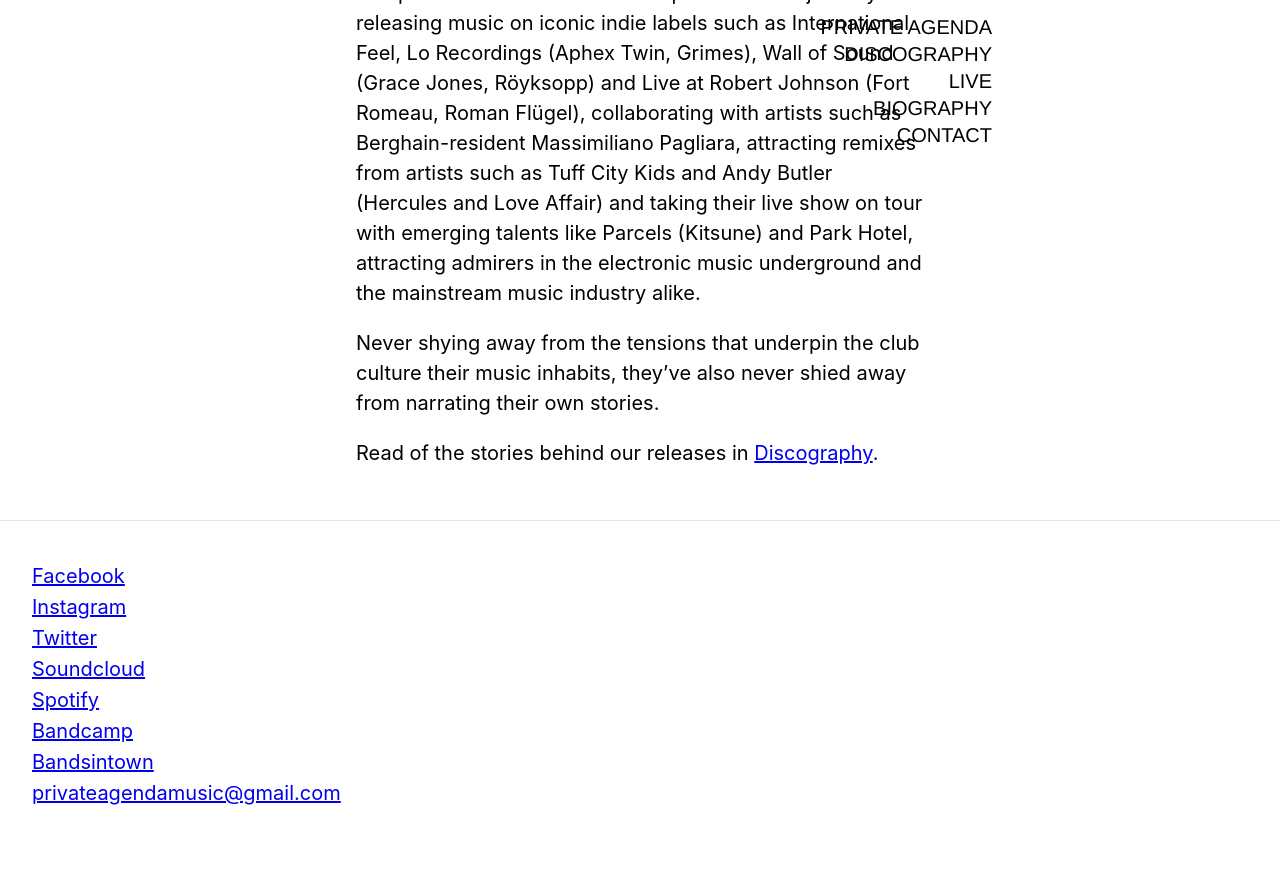
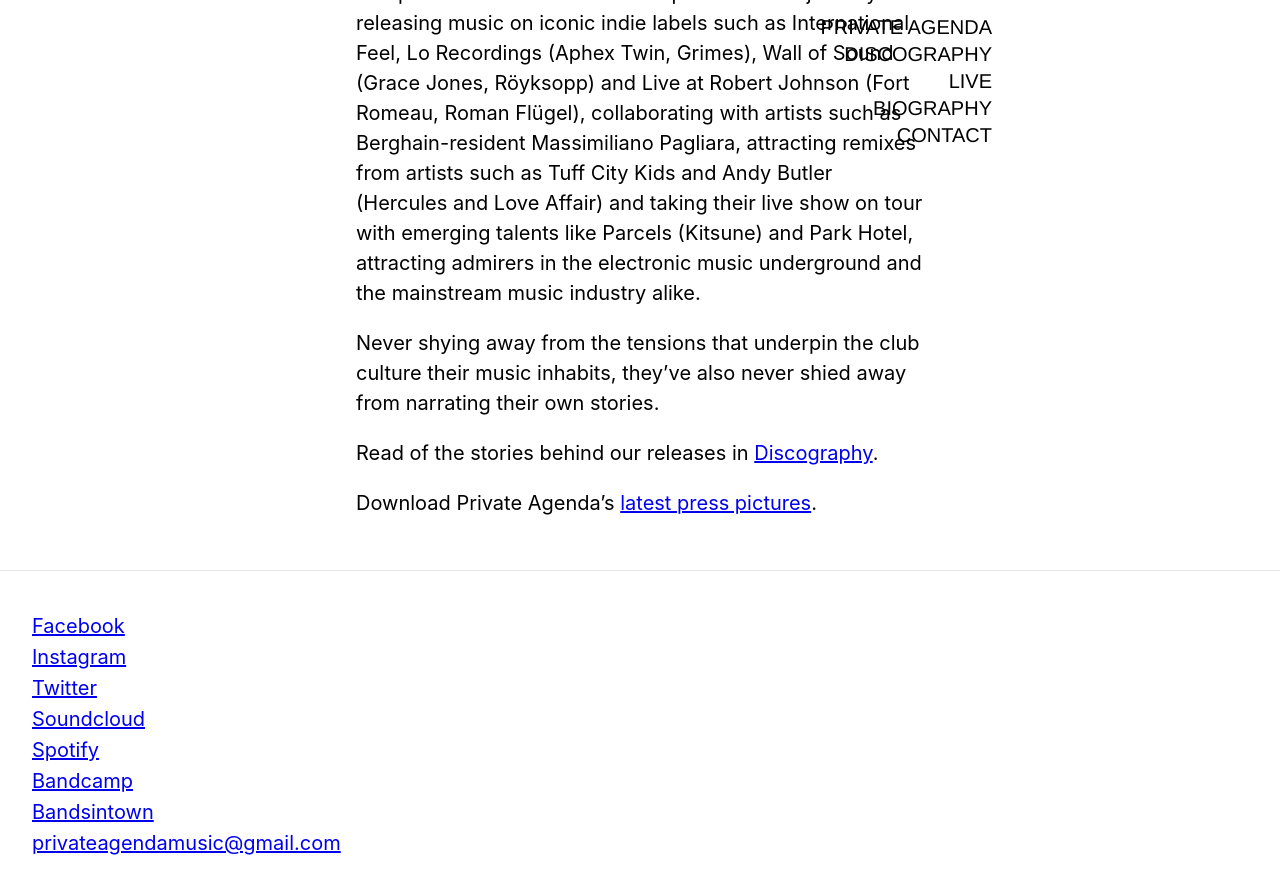
Before and after one commit to poulenc1899/private-agenda.com, a Jekyll site: the page built from about.md, in a window 1280 px wide and 900 px high, scrolled down 2606 px. Shown: the top 894 px of the window. Built offline with Jekyll 4.4.1, drawn with Linux system fonts in a browser that asks for light colours; before the commit the page ends 3456 px from its top, so only the background shows below that.

Commit message:
added press images

```diff
--- a/about.md
+++ b/about.md
@@ -39,3 +39,6 @@
 
 {: normal-para}
 Read of the stories behind our releases in [Discography](https://private-agenda.com/discography/ "Discography").
+
+{: normal-para}
+Download Private Agenda's [latest press pictures](https://www.dropbox.com/sh/gs1x7vc0tplkfta/AACfXklT4cvZ9s6Lcpsm4T23a?dl=0 "Press Images Download").
```
